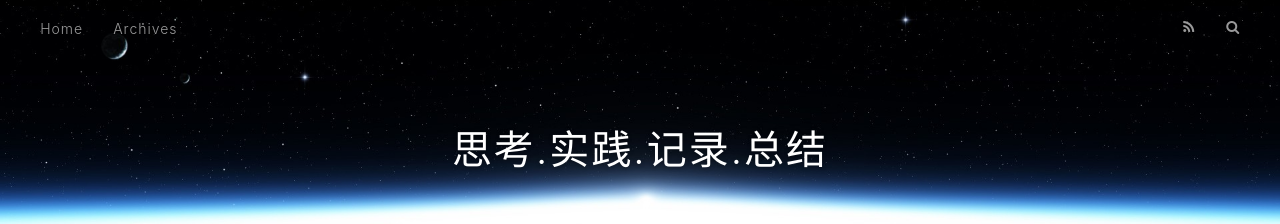
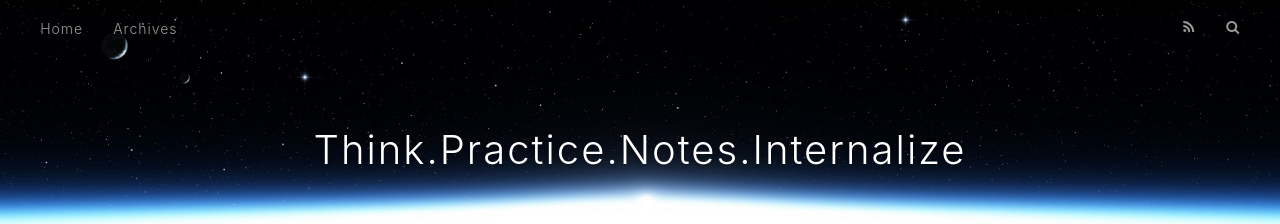
Before and after one commit to vocuso/vocuso.github.io, a plain HTML site: page index.html in a window 1280 px wide. Shown: the top 224 px of the page. Drawn offline with nearby package versions, Linux system fonts and the light colour scheme.

Commit message:
Site updated: 2019-08-21 15:40:52

```diff
--- a/index.html
+++ b/index.html
@@ -5,17 +5,17 @@
 
 
 
-  <title>思考.实践.记录.总结</title>
+  <title>Think.Practice.Notes.Internalize</title>
   <meta name="viewport" content="width=device-width, initial-scale=1, maximum-scale=1">
   <meta property="og:type" content="website">
-<meta property="og:title" content="思考.实践.记录.总结">
+<meta property="og:title" content="Think.Practice.Notes.Internalize">
 <meta property="og:url" content="http://yoursite.com/index.html">
-<meta property="og:site_name" content="思考.实践.记录.总结">
+<meta property="og:site_name" content="Think.Practice.Notes.Internalize">
 <meta property="og:locale" content="en">
 <meta name="twitter:card" content="summary">
-<meta name="twitter:title" content="思考.实践.记录.总结">
+<meta name="twitter:title" content="Think.Practice.Notes.Internalize">
 
-    <link rel="alternate" href="/atom.xml" title="思考.实践.记录.总结" type="application/atom+xml">
+    <link rel="alternate" href="/atom.xml" title="Think.Practice.Notes.Internalize" type="application/atom+xml">
 
 
     <link rel="icon" href="/favicon.png">
@@ -34,7 +34,7 @@
   <div id="header-outer" class="outer">
     <div id="header-title" class="inner">
       <h1 id="logo-wrap">
-        <a href="/" id="logo">思考.实践.记录.总结</a>
+        <a href="/" id="logo">Think.Practice.Notes.Internalize</a>
       </h1>
 
     </div>
@@ -101,7 +101,7 @@
 
     </div>
     <footer class="article-footer">
-      <a data-url="http://yoursite.com/2019/08/21/hello-world/" data-id="cjzkxugmy0000zpfvcd7je61n" class="article-share-link">Share</a>
+      <a data-url="http://yoursite.com/2019/08/21/hello-world/" data-id="cjzky6qht00003afvfh8pj92o" class="article-share-link">Share</a>
 
 
     </footer>
```
Also changed, not shown: 2019/08/21/hello-world/index.html (+5 -5 lines), archives/2019/08/index.html (+6 -6 lines), archives/2019/index.html (+6 -6 lines), archives/index.html (+6 -6 lines).
